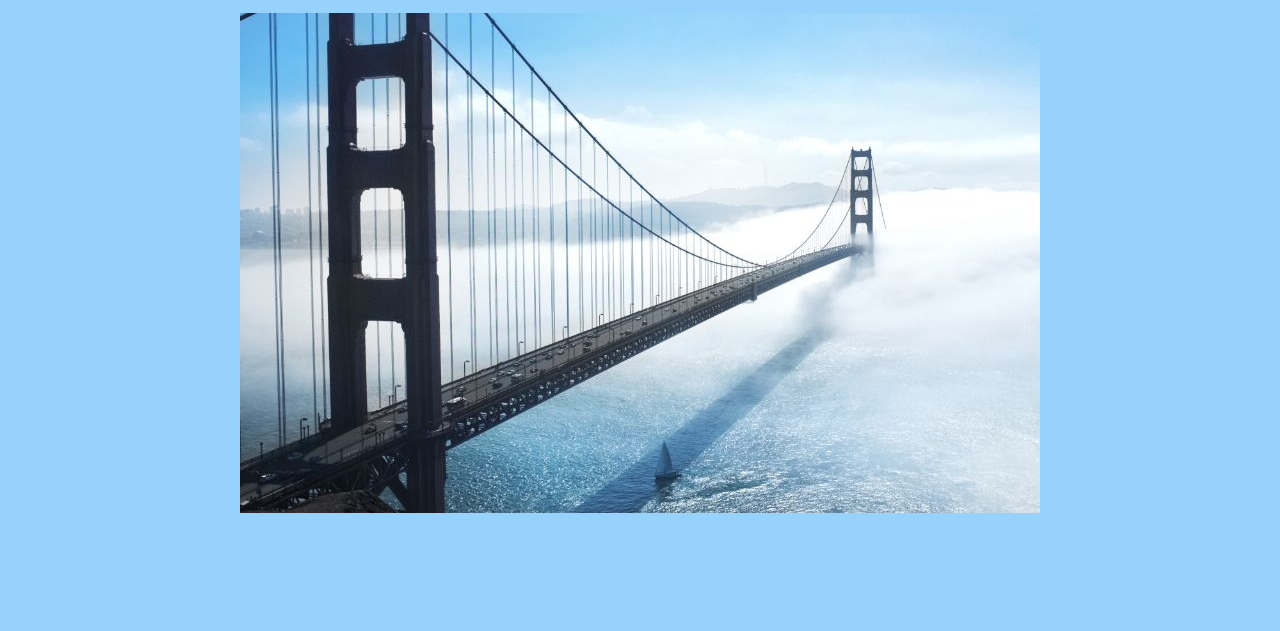
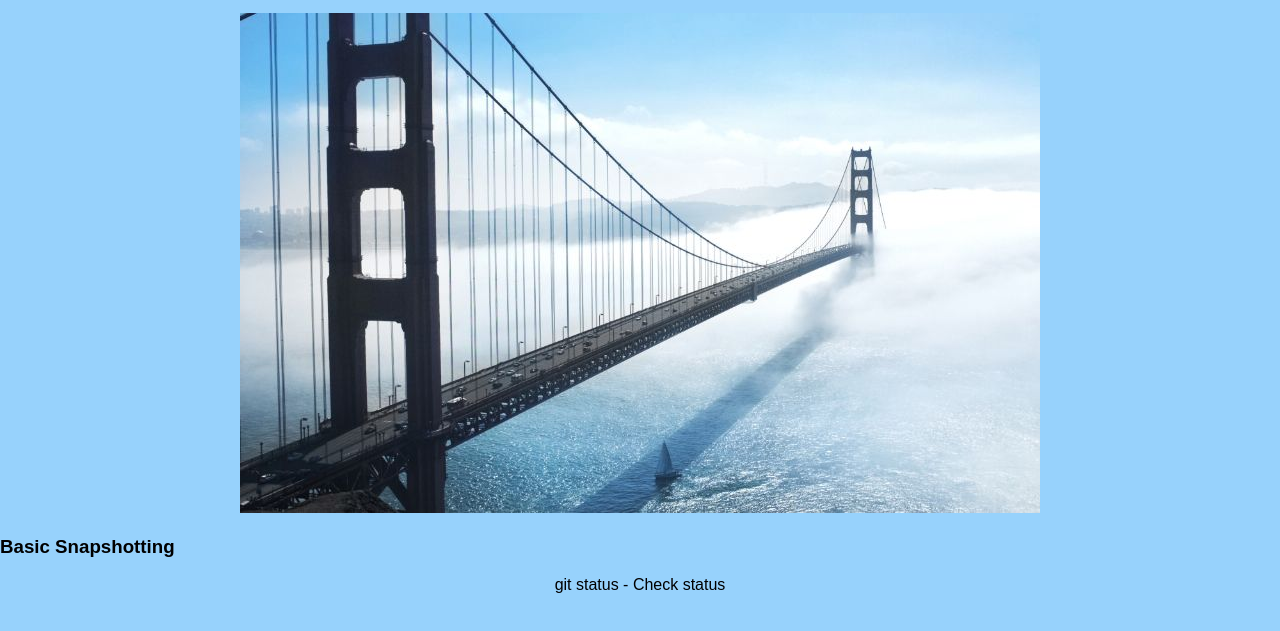
Before and after one commit to ananduashok/athena, a plain HTML site: page index.html in a window 1280 px wide. Shown: the part 101-732 px from the top of the page. Drawn offline with Linux system fonts and the light colour scheme.

Commit message:
Modified index

```diff
--- a/index.html
+++ b/index.html
@@ -9,5 +9,8 @@
         <h1>Welcome to my wonderful website</h1>
         <p>You will never find another place as cool as this</p>
         <p><img src="img/bridge.jpg" alt="A nice picture of The Bridge"/></p>
+        <h3>Basic Snapshotting</h3>
+        <p>git status  -	                            Check status</p>
     </body>
+
 </html>
```
